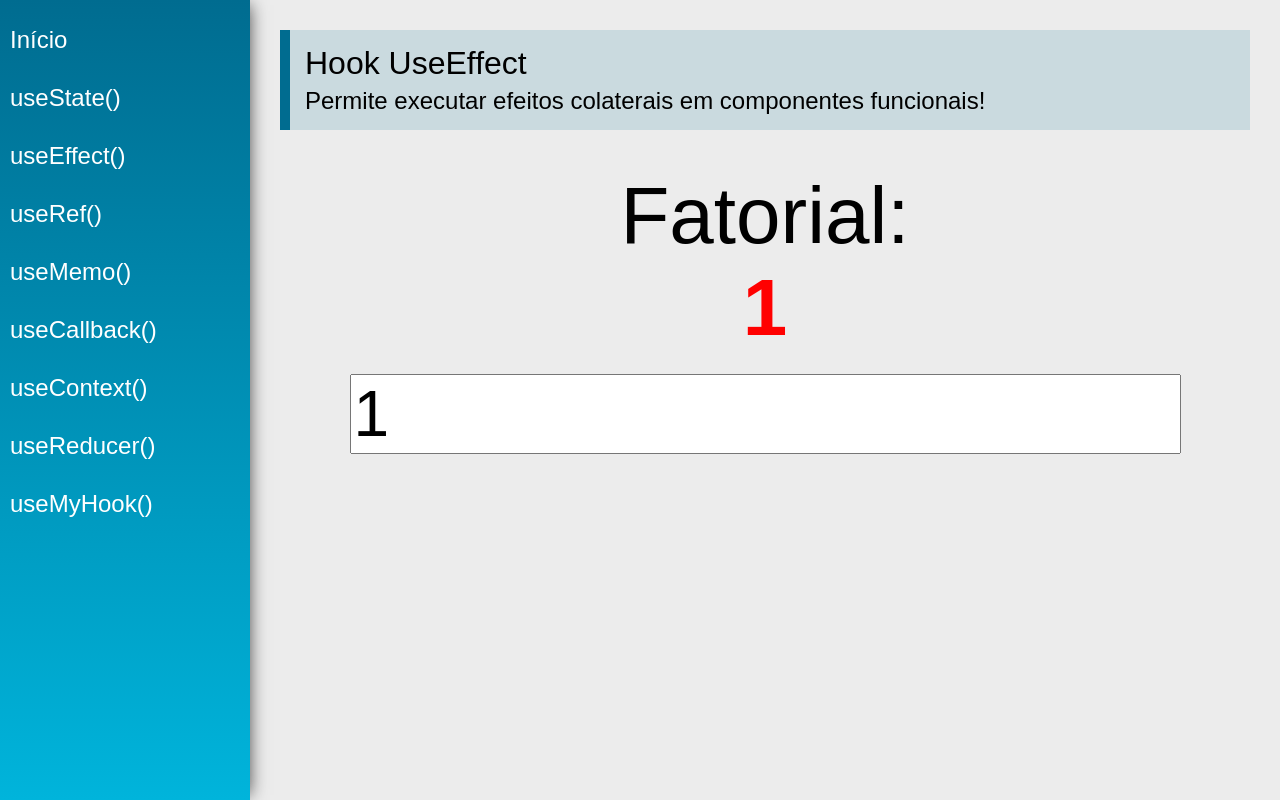
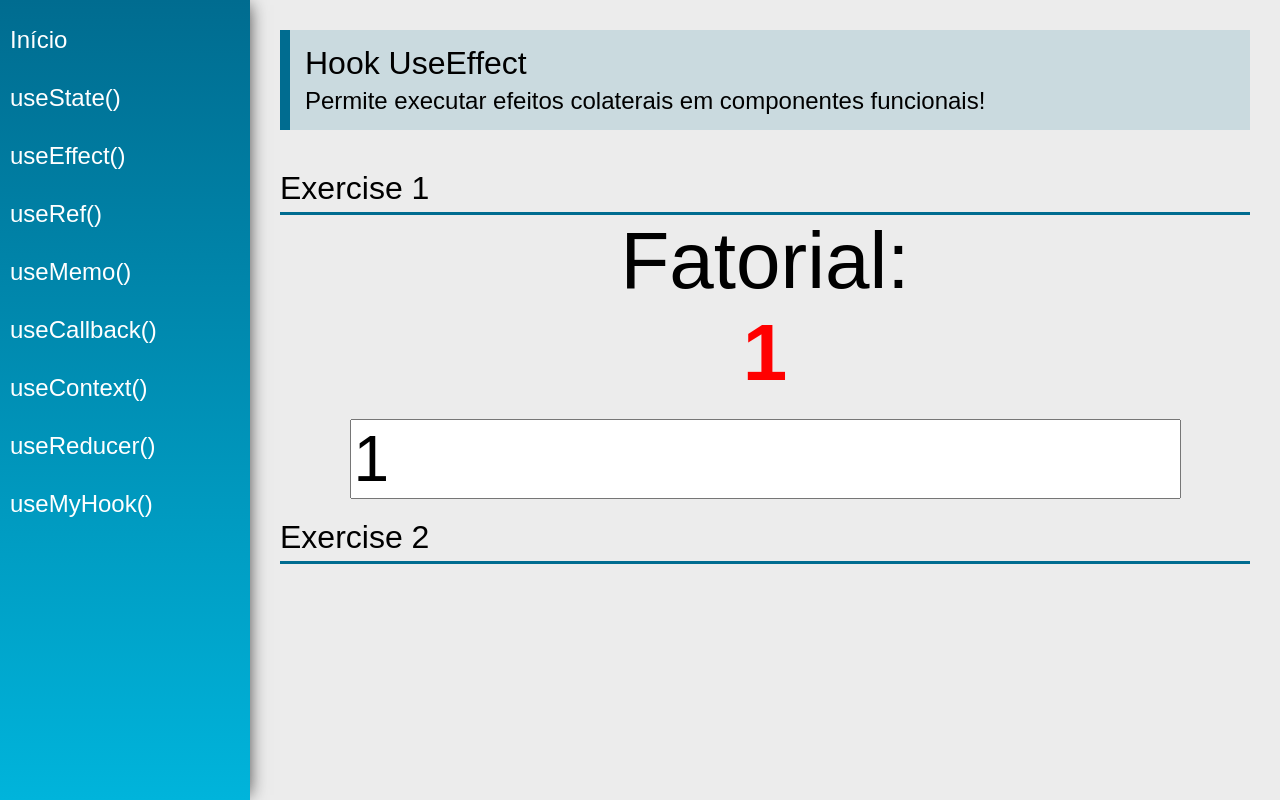
Before and after one commit to kazuohagy/hooks, a React (Create React App) app: page /useEffect in a window 1280 px wide. Built offline with nearby package versions, Linux system fonts and the light colour scheme.

Commit message:
add SectionTitle

```diff
--- a/src/views/examples/UseEffect.jsx
+++ b/src/views/examples/UseEffect.jsx
@@ -1,5 +1,6 @@
 import React, { useEffect, useState } from "react";
 import PageTitle from "../../components/layout/PageTitle";
+import SectionTitle from "../../components/layout/SectionTitle";
 
 function calcFatorial(num) {
   const number = parseInt(num);
@@ -36,6 +37,7 @@ const UseEffect = (props) => {
         title="Hook UseEffect"
         subtitle="Permite executar efeitos colaterais em componentes funcionais!"
       />
+      <SectionTitle title="Exercise 1" />
       <div className="center">
         <span className="text">Fatorial: </span>
         <span className="text red">
@@ -48,6 +50,7 @@ const UseEffect = (props) => {
           onChange={(e) => setNumber(e.target.value)}
         />
       </div>
+      <SectionTitle title="Exercise 2" />
     </div>
   );
 };
```
